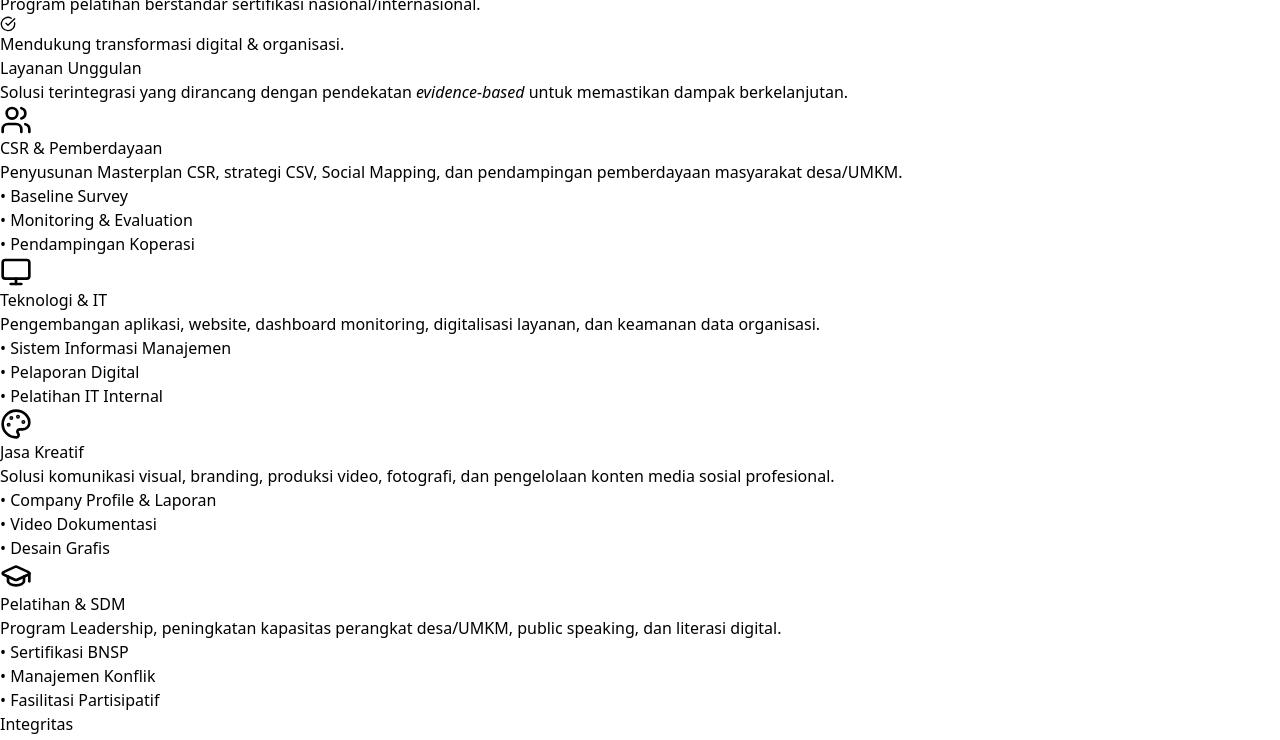
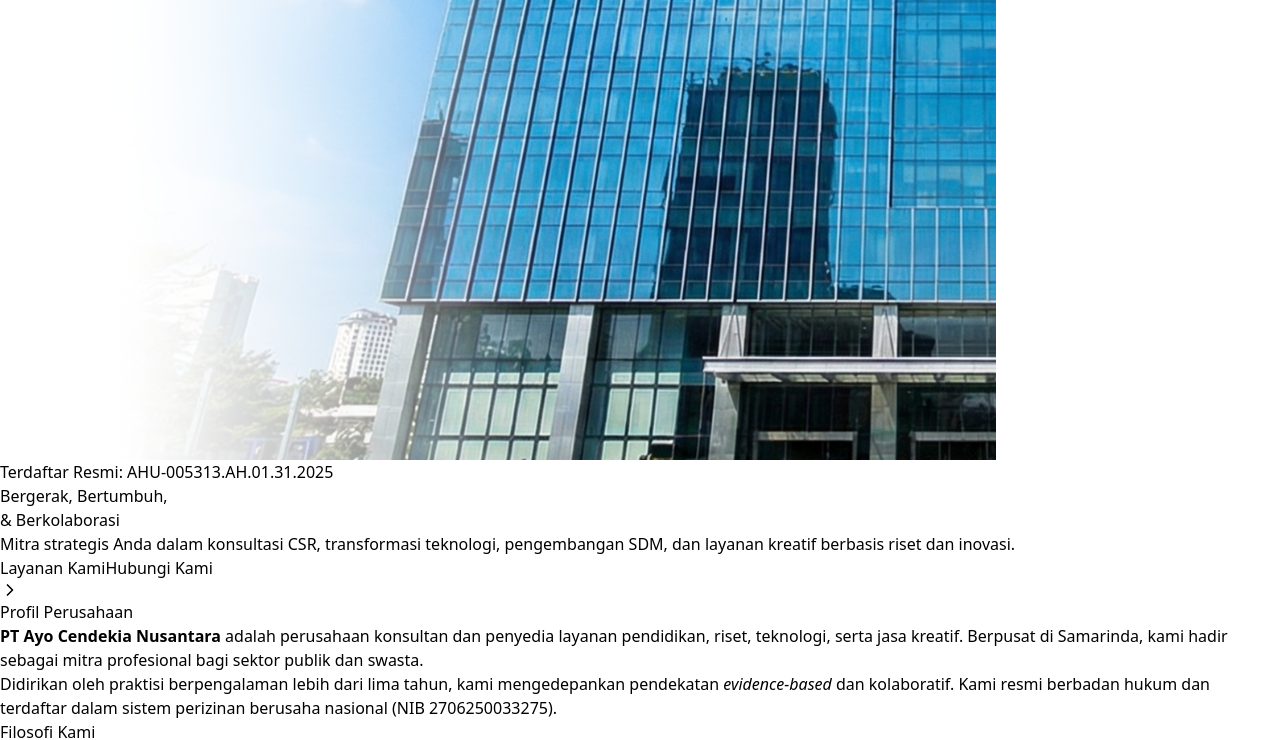
Before and after one commit to yogiestefanus/ayo-cendekia, a React (Vite) app: page / in a window 1280 px wide. Shown: the part 1019-1759 px from the top of the page. Built offline with nearby package versions, Linux system fonts and the light colour scheme.

Commit message:
modified:   src/App.jsx new file:   src/assets/gedung.png

```diff
--- a/src/App.jsx
+++ b/src/App.jsx
@@ -17,10 +17,10 @@ import {
   MessageCircle
 } from 'lucide-react';
 
-// --- PERUBAHAN 1: Import Logo ---
-// Pastikan nama file di folder assets sesuai, misalnya 'logo-acn.png' atau 'logo.png'
-// Jika nama file Anda beda, ganti bagian './assets/logo-acn.png'
+// --- IMPORT GAMBAR ---
 import logoACN from './assets/logo-acn.png';
+// Pastikan file gedung.png sudah ada di folder src/assets
+import gedungImg from './assets/gedung.png';
 
 const App = () => {
   const [isMenuOpen, setIsMenuOpen] = useState(false);
@@ -51,12 +51,11 @@ const App = () => {
         <div className="container mx-auto px-4 md:px-8 flex justify-between items-center">
           <div className="flex items-center gap-3 cursor-pointer" onClick={() => scrollToSection('home')}>
 
-            {/* --- PERUBAHAN 2: Ganti Logo Placeholder dengan Gambar --- */}
             {/* Logo Image */}
             <img
               src={logoACN}
               alt="Logo Ayo Cendekia Nusantara"
-              className="h-10 w-auto object-contain" // h-10 mengatur tinggi logo, w-auto menjaga proporsi
+              className="h-10 w-auto object-contain"
             />
 
             <div className={`font-bold text-xl md:text-2xl ${scrolled ? 'text-blue-900' : 'text-blue-900 md:text-white'} transition-colors`}>
@@ -99,36 +98,65 @@ const App = () => {
         )}
       </nav>
 
-      {/* Hero Section */}
-      <section id="home" className="relative pt-32 pb-20 md:pt-48 md:pb-32 overflow-hidden">
-        <div className="absolute inset-0 bg-blue-900/90 z-0">
-            {/* Abstract Background pattern */}
-            <div className="absolute inset-0 opacity-10 bg-[url('https://www.transparenttextures.com/patterns/cubes.png')]"></div>
+      {/* Hero Section (FULL SCREEN & SEAMLESS) */}
+      <section id="home" className="relative min-h-screen flex items-center overflow-hidden bg-blue-900 pt-20">
+
+        {/* 1. Background Pattern (Tetap ada di paling belakang) */}
+        <div className="absolute inset-0 z-0 opacity-10 bg-[url('https://www.transparenttextures.com/patterns/cubes.png')]"></div>
+
+        {/* 2. GAMBAR GEDUNG (Posisi Absolute Full Kanan) */}
+        <div className="absolute top-0 right-0 w-full md:w-[60%] h-full z-0">
+            {/* Gambar Gedung */}
+            <img
+              src={gedungImg}
+              alt="Gedung Pusat"
+              className="w-full h-full object-cover object-right md:object-center opacity-60 md:opacity-100"
+            />
+
+            {/* Layer Gradasi Biru (Rahasia agar seamless ke kiri) */}
+            {/* Ini membuat gambar perlahan menghilang saat menuju ke arah teks di kiri */}
+            <div className="absolute inset-0 bg-gradient-to-r from-blue-900 via-blue-900/60 to-transparent"></div>
+
+            {/* Layer Gradasi Bawah (Agar seamless ke section berikutnya) */}
+            <div className="absolute bottom-0 left-0 w-full h-32 bg-gradient-to-t from-blue-900 to-transparent"></div>
         </div>
 
-        <div className="container mx-auto px-4 md:px-8 relative z-10 text-center">
-          <div className="inline-block bg-amber-500/20 border border-amber-500/30 rounded-full px-4 py-1 mb-6">
+        {/* 3. KONTEN TEKS (Relative agar di atas gambar) */}
+        <div className="container mx-auto px-4 md:px-8 relative z-10">
+          <div className="flex flex-col md:flex-row items-center h-full">
+
+            {/* Text Area (Dibatasi lebarnya agar tidak menabrak gambar di desktop) */}
+            <div className="w-full md:w-1/2 text-left animate-fade-in-up py-12 md:py-0">
+              <div className="inline-block bg-amber-500/20 border border-amber-500/30 rounded-full px-4 py-1 mb-6 backdrop-blur-sm">
                 <span className="text-amber-400 font-semibold text-sm uppercase tracking-wider">Terdaftar Resmi: AHU-005313.AH.01.31.2025</span>
               </div>
-          <h1 className="text-4xl md:text-6xl font-bold text-white mb-6 leading-tight">
+
+              <h1 className="text-4xl md:text-5xl lg:text-7xl font-bold text-white mb-6 leading-tight drop-shadow-md">
                 Bergerak, Bertumbuh, <br /> & Berkolaborasi
               </h1>
-          <p className="text-lg md:text-xl text-slate-300 max-w-2xl mx-auto mb-10">
+
+              <p className="text-lg text-slate-200 mb-8 max-w-lg leading-relaxed drop-shadow-sm">
                 Mitra strategis Anda dalam konsultasi CSR, transformasi teknologi, pengembangan SDM, dan layanan kreatif berbasis riset dan inovasi.
               </p>
-          <div className="flex flex-col md:flex-row justify-center gap-4">
+
+              <div className="flex flex-col sm:flex-row gap-4 justify-start">
                 <button
                   onClick={() => scrollToSection('layanan')}
-              className="bg-amber-500 hover:bg-amber-600 text-white px-8 py-3 rounded-lg font-bold transition-all transform hover:scale-105 shadow-lg flex items-center justify-center gap-2"
+                  className="bg-amber-500 hover:bg-amber-600 text-white px-8 py-4 rounded-lg font-bold transition-all transform hover:scale-105 shadow-lg flex items-center justify-center gap-2"
                 >
                   Layanan Kami <ChevronRight size={20} />
                 </button>
                 <button
                   onClick={() => scrollToSection('kontak')}
-              className="bg-transparent border-2 border-white text-white hover:bg-white/10 px-8 py-3 rounded-lg font-bold transition-all"
+                  className="bg-white/10 border-2 border-white/30 text-white hover:bg-white/20 px-8 py-4 rounded-lg font-bold transition-all backdrop-blur-sm"
                 >
                   Hubungi Kami
                 </button>
+              </div>
+            </div>
+
+            {/* Area Kanan Kosong (Karena sudah diisi gambar background) */}
+            <div className="w-full md:w-1/2"></div>
           </div>
         </div>
       </section>
```
Also changed, not shown: src/assets/gedung.png (added). Lines whose indentation alone changed are shown as unchanged.
